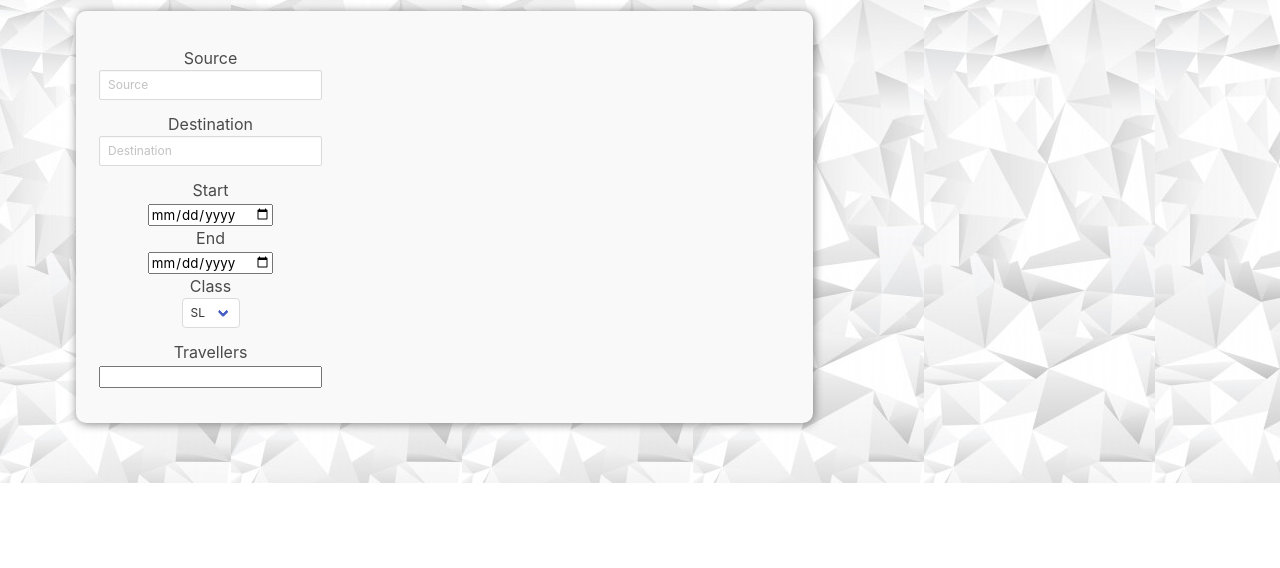
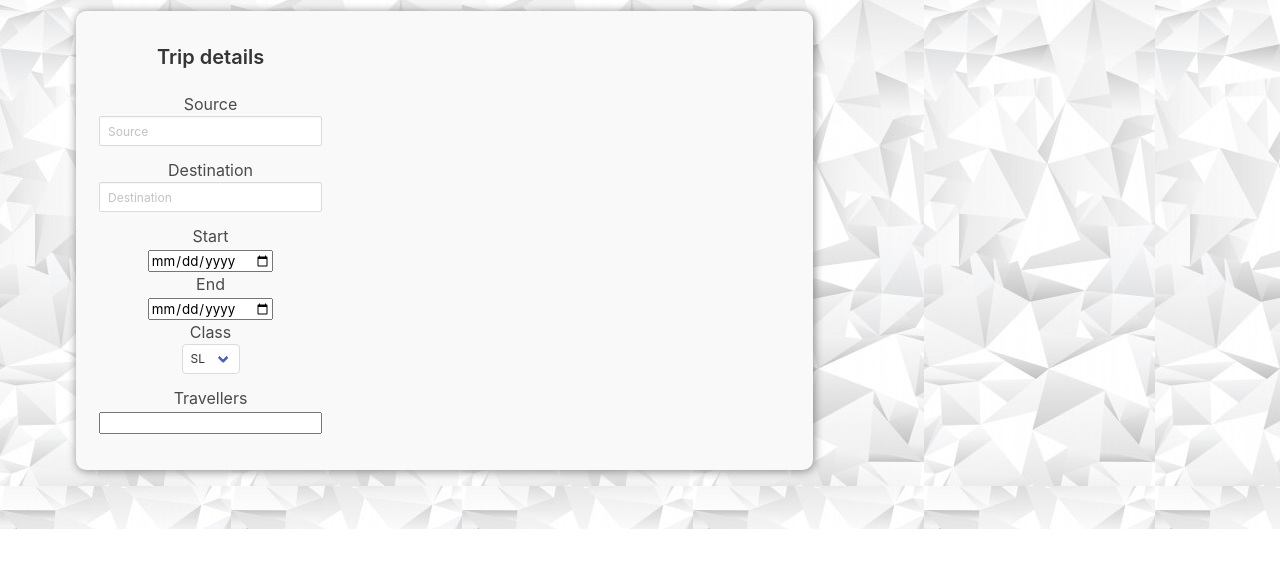
Before and after one commit to jrathod9/Safar, a plain HTML site: page statictemplates/index.html in a window 1280 px wide. Shown: the part 138-706 px from the top of the page. Drawn offline with nearby package versions, Linux system fonts and the light colour scheme.

Commit message:
Minor fixes

```diff
--- a/statictemplates/index.html
+++ b/statictemplates/index.html
@@ -24,6 +24,7 @@
         <div class="tile is-4"></div>
         <div class="tile is-4">
          <form class="has-text-centered">
+          <h3 class="title is-5">Trip details</h3>
             <label for="source">Source</label>
               <div class="field">
                 <div class="control">
```
